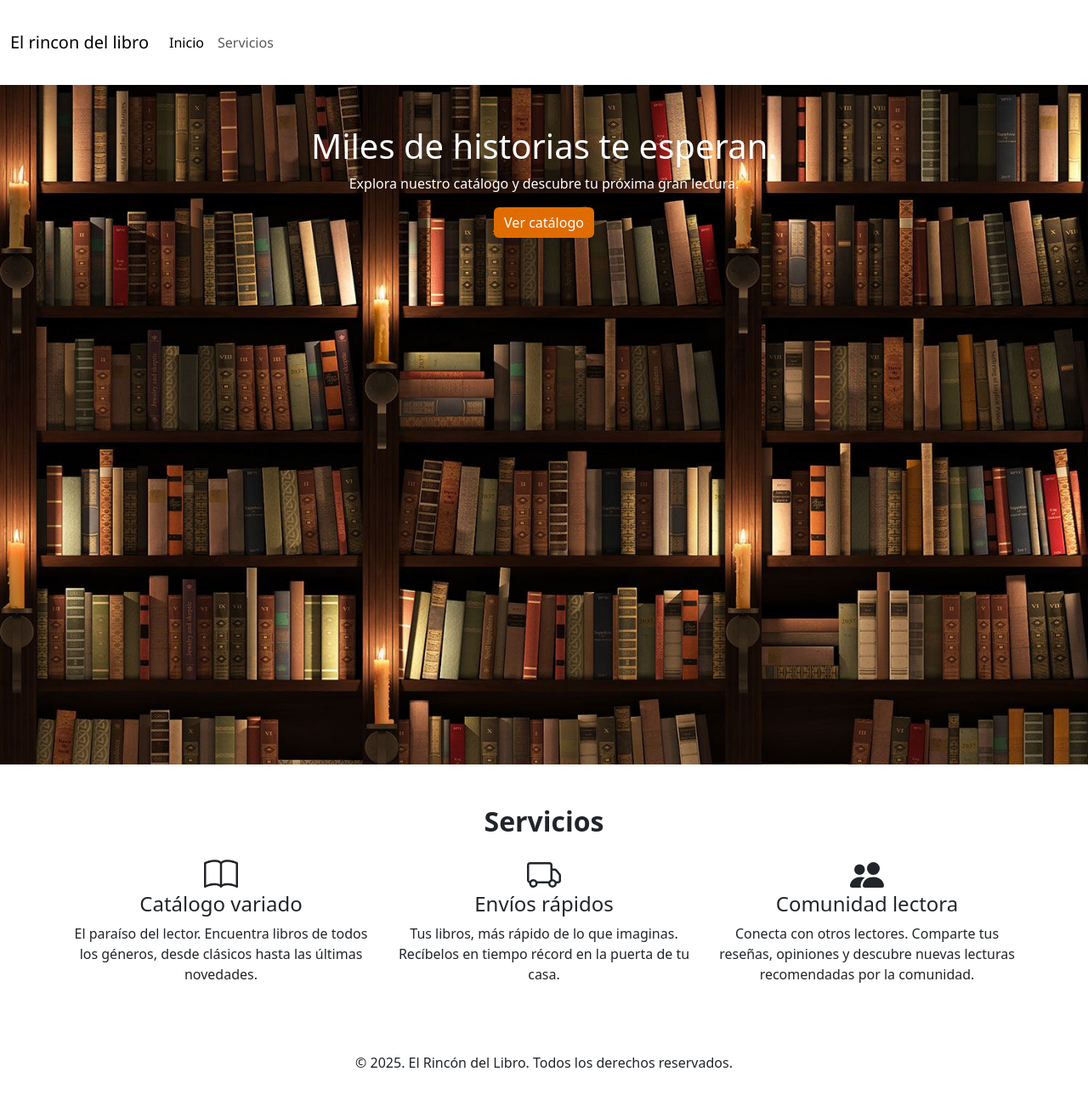
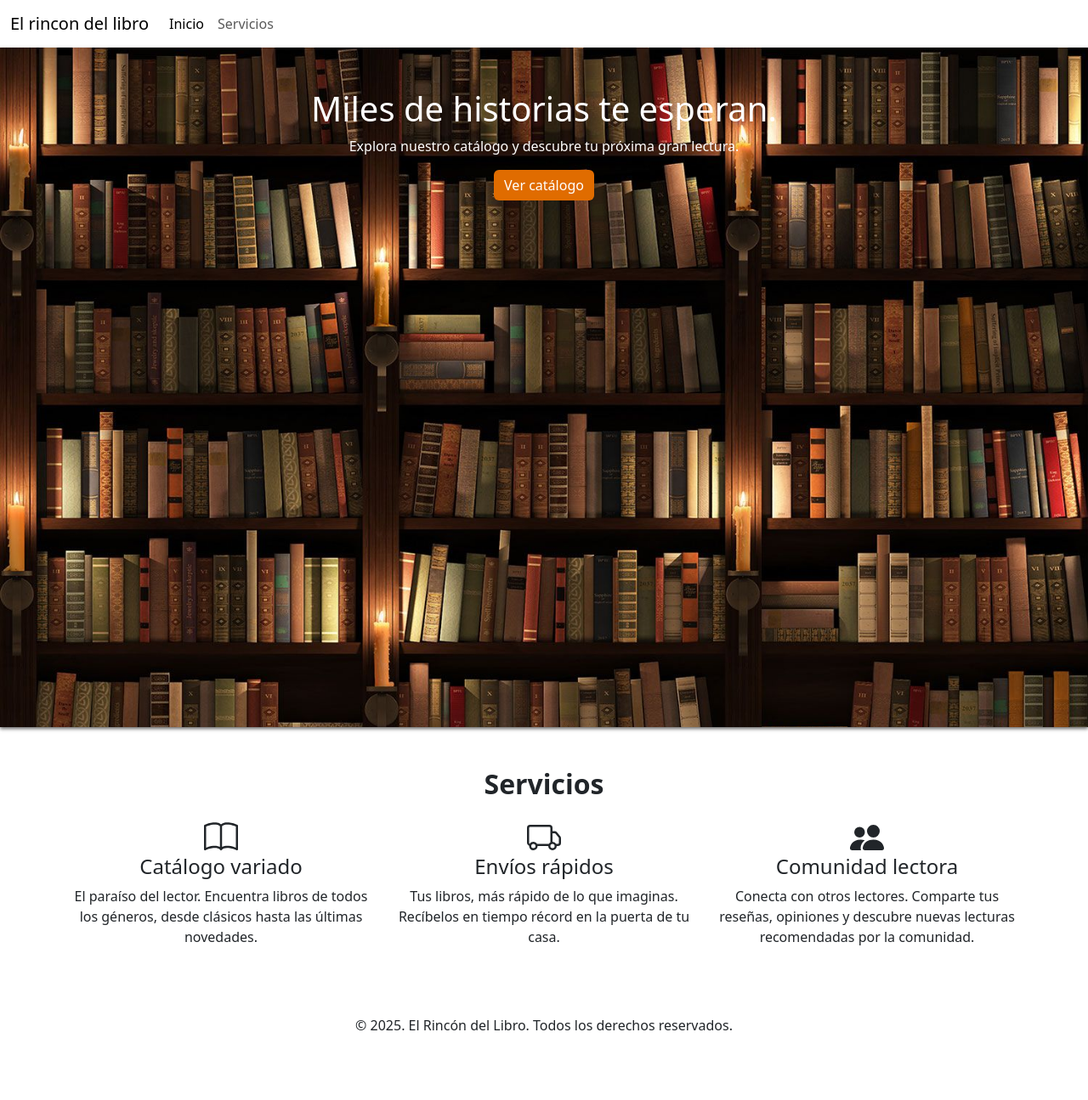
Before and after one commit to marimartinez17/Curso-de-nivelacion-Fullstack-UNET, a plain HTML site: page FRONTEND/BOOTSTRAP/index.html in a window 1280 px wide. Shown: the whole page at 85% size. After the commit the page ends 1251 px from the top, so only its background shows below. Drawn offline with nearby package versions, Linux system fonts and the light colour scheme.

Commit message:
Update styles.css

```diff
--- a/FRONTEND/BOOTSTRAP/styles.css
+++ b/FRONTEND/BOOTSTRAP/styles.css
@@ -7,17 +7,6 @@ body {
     line-height: 1.5;
     color: black;
     color: rgb(231, 170, 91);
-}
-
-.navbar {
-    font-family: "Segoe UI", Tahoma, Geneva, Verdana, sans-serif;
-    color: white;
-    display: flex;
-    align-items: center;
-    justify-content: space-between;
-    text-align: left;
-    height: 100px;
-    box-shadow: 0 2px 4px rgba(0,0,0,0.4);
 }
 
 .hero {
@@ -32,10 +21,11 @@ body {
     text-align: center;
     color: white;
     padding: 100px 20px;
-    background-image: url(/BOOTSTRAP/library.jpg);
+    background-image: url(/library.jpg);
     background-size: cover;
     background-position: center;
     grid-template-columns: 1fr;
+    box-shadow: 0 2px 4px rgba(0, 0, 0, 0.603);
 }
 
 .hero button {
@@ -48,12 +38,6 @@ body {
     align-items: center;
     padding: 30;
 }
-footer {
-    align-items: center;
-    justify-content: center;
-    text-align: center;
-    margin: 0px auto;
-}
 
 .col-md-4 {
     align-items: center;
```
